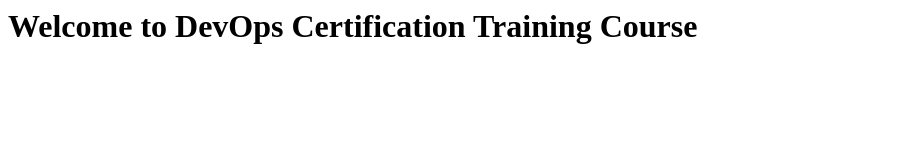
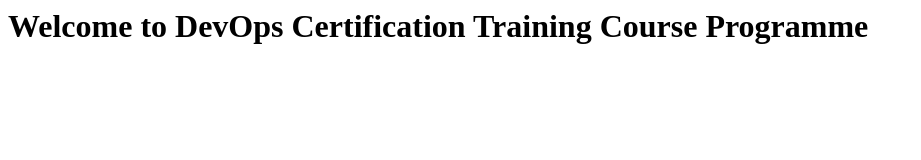
Before and after one commit to saravanas96/edureka-demo, a plain HTML site: page index.html in a window 1280 px wide. Shown: the whole page, without its empty margins (0-921 px from the left). Drawn offline with Linux system fonts and the light colour scheme.

Commit message:
Second commit of index.html

```diff
--- a/index.html
+++ b/index.html
@@ -1 +1 @@
-<h1> Welcome to DevOps Certification Training Course </h1>
+<h1> Welcome to DevOps Certification Training Course Programme </h1>
```
